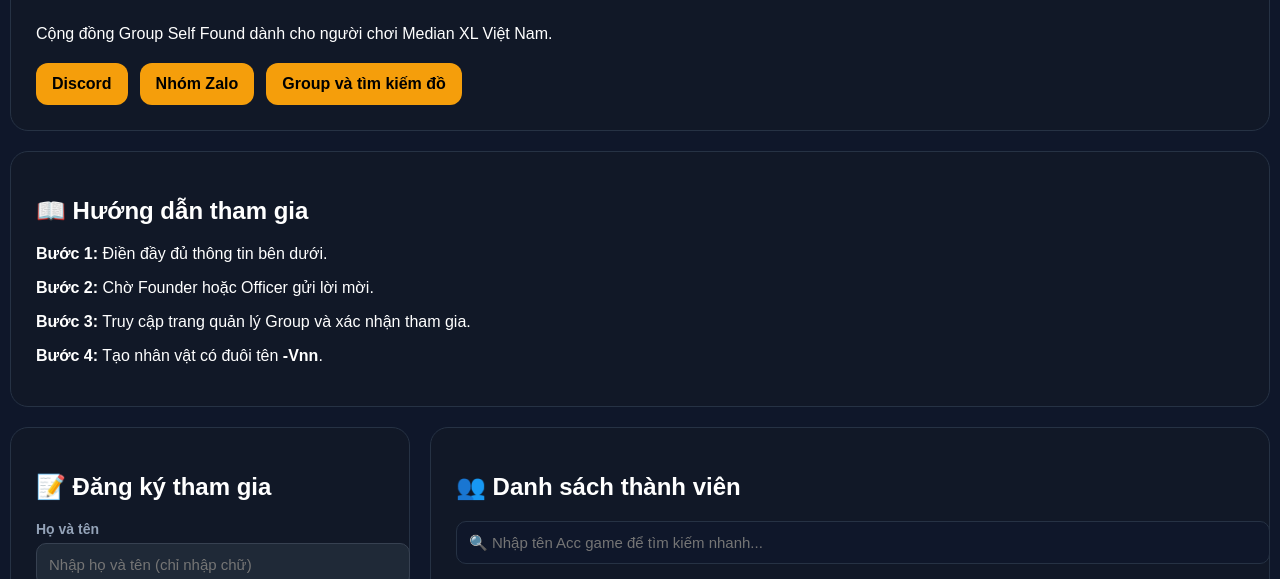
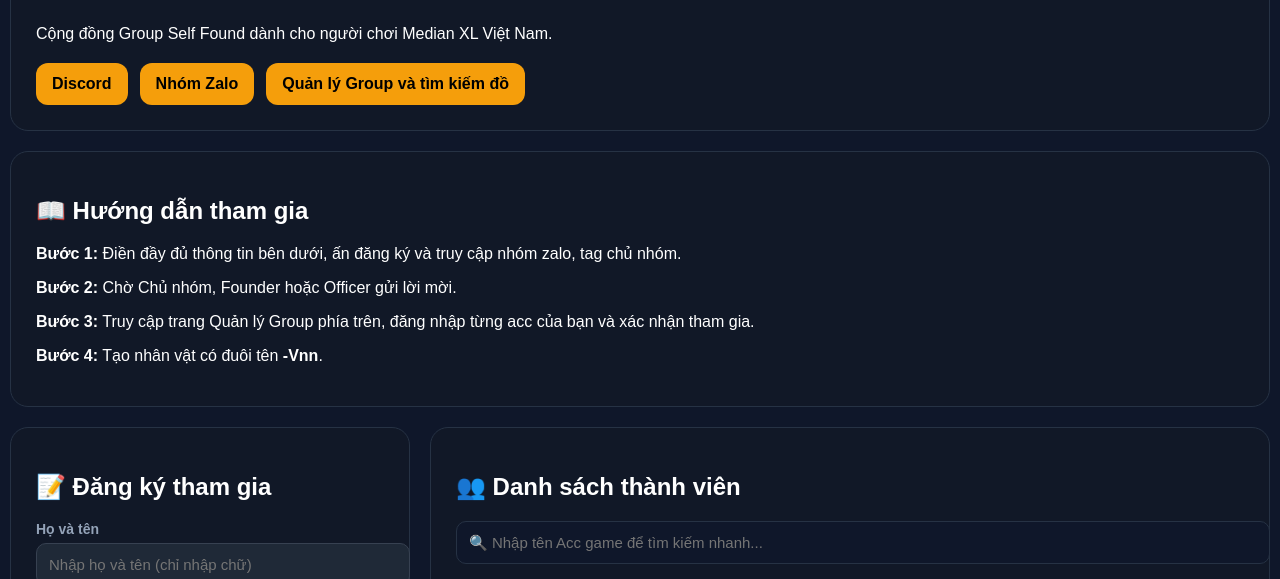
Before and after one commit to vanngancabg/GSF-D2, a plain HTML site: page index.html in a window 1280 px wide. Shown: the part 146-725 px from the top of the page. Drawn offline with Linux system fonts and the light colour scheme; no server answers.

Commit message:
Update index.html

```diff
--- a/index.html
+++ b/index.html
@@ -17,15 +17,15 @@
         <div class="links">
             <a href="https://discord.gg/x46ED3UqPU" target="_blank">Discord</a>
             <a href="https://zalo.me/g/d36guyrwhqdrrauytv4x" target="_blank">Nhóm Zalo</a>
-            <a href="https://median-xl.com/gsf/gsf_manage.php" target="_blank">Group và tìm kiếm đồ</a>
+            <a href="https://median-xl.com/gsf/gsf_manage.php" target="_blank">Quản lý Group và tìm kiếm đồ</a>
         </div>
     </header>
 
     <section class="guide">
         <h2>📖 Hướng dẫn tham gia</h2>
-        <p><strong>Bước 1:</strong> Điền đầy đủ thông tin bên dưới.</p>
-        <p><strong>Bước 2:</strong> Chờ Founder hoặc Officer gửi lời mời.</p>
-        <p><strong>Bước 3:</strong> Truy cập trang quản lý Group và xác nhận tham gia.</p>
+        <p><strong>Bước 1:</strong> Điền đầy đủ thông tin bên dưới, ấn đăng ký và truy cập nhóm zalo, tag chủ nhóm.</p>
+        <p><strong>Bước 2:</strong> Chờ Chủ nhóm, Founder hoặc Officer gửi lời mời.</p>
+        <p><strong>Bước 3:</strong> Truy cập trang Quản lý Group phía trên, đăng nhập từng acc của bạn và xác nhận tham gia.</p>
         <p><strong>Bước 4:</strong> Tạo nhân vật có đuôi tên <strong>-Vnn</strong>.</p>
     </section>
 
```
